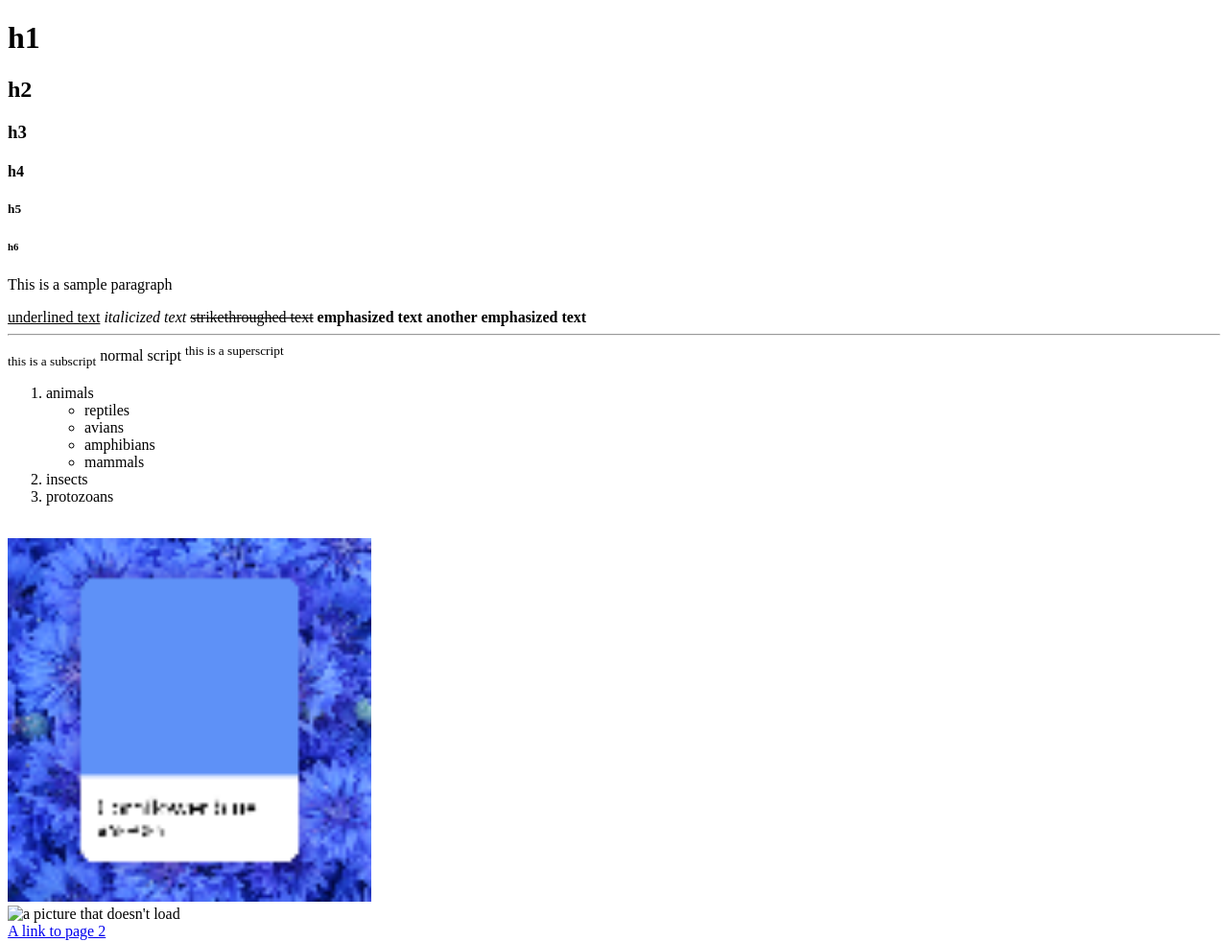
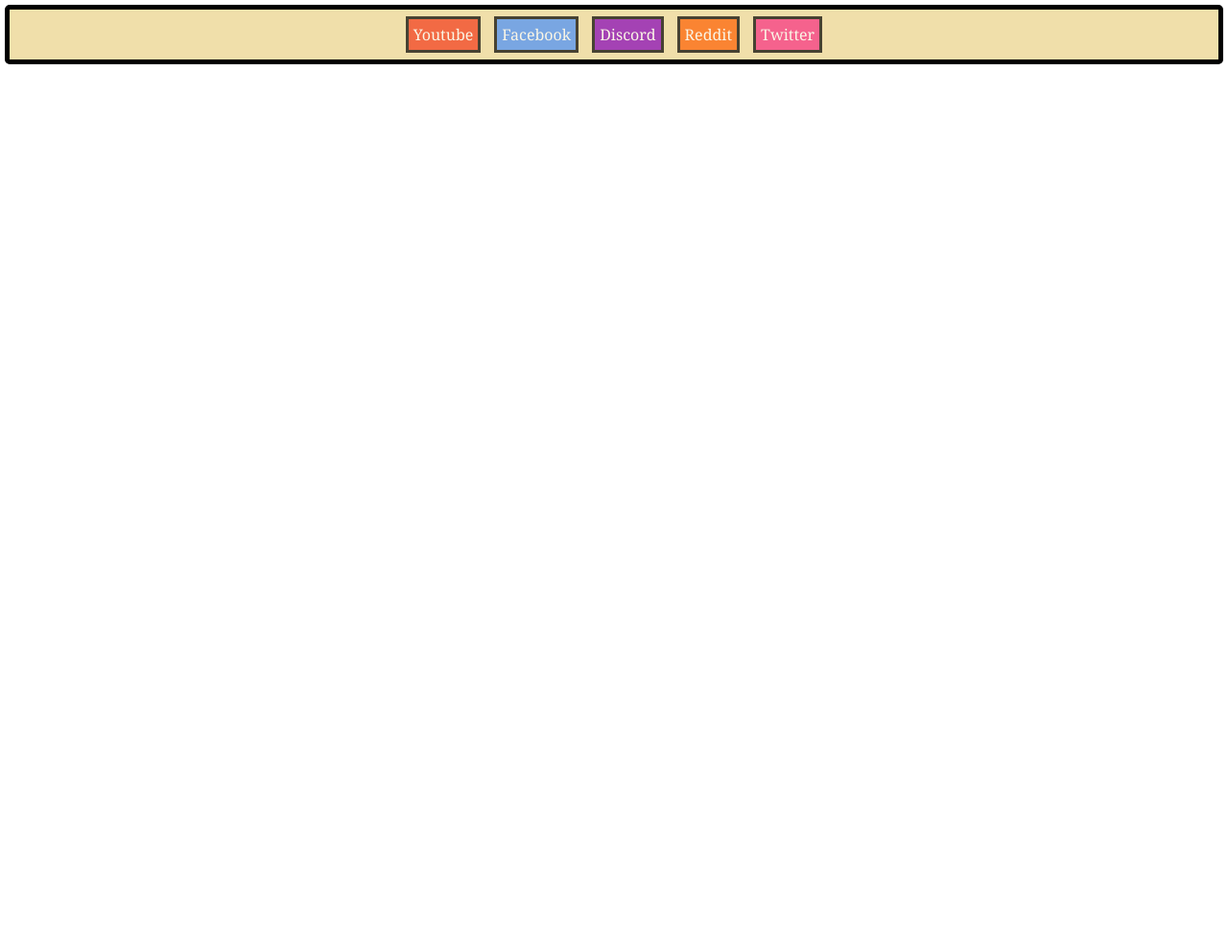
Before and after one commit to Miss-Tatiana-Pandatu/Na_tatianamargaretpandatu_q1ngfa2, a plain HTML site: page index.html in a window 1280 px wide. Shown: the whole page at 96% size. After the commit the page ends 800 px from the top, so only its background shows below. Drawn offline with Linux system fonts and the light colour scheme.

Commit message:
Add files via upload

```diff
--- a/index.html
+++ b/index.html
@@ -4,48 +4,58 @@
     <meta charset="UTF-8">
     <meta name="viewport" content="width=device-width, initial-scale=1.0">
     <title>Document</title>
+
+<style>
+*{
+    padding: 0px;
+    margin: 0px;
+}
+
+#navbar{
+    border: 5px solid black;
+    margin: 5px;
+    padding: 15px;
+    text-align: center;
+    background-color: rgb(240, 223, 170);
+}
+
+#links{
+    display: inline;
+}
+
+#navbar #links a{
+    font-family: Georgia, 'Times New Roman', Times, serif;
+    text-decoration: none;
+    padding: 5px;
+    margin: 5px;
+    border: 3px solid black;
+    opacity: 70%;
+    transition: 0.2s;
+}
+
+#navbar #links a:hover{opacity: 1; transition: 0.4s;}
+
+
+#yt{background-color: rgb(243, 58, 25); color: white;}
+#fb{background-color: rgb(71, 143, 250); color: white;}
+#dc{background-color: rgb(133, 0, 185); color: white;}
+#rd{background-color: rgb(255, 94, 0); color: white;}
+#x{background-color: rgb(248, 46, 130); color: white;}
+.rounded{border-radius: 5px;}
+
+</style>
+
 </head>
 <body>
-    <h1>h1</h1>
-    <h2>h2</h2>
-    <h3>h3</h3>
-    <h4>h4</h4>
-    <h5>h5</h5>
-    <h6>h6</h6>
 
-    <p title="this is a secret message">This is a sample paragraph</p>
-    <u>underlined text</u>
-    <i>italicized text</i>
-    <del>strikethroughed text</del>
-    <strong>emphasized text</strong>
-    <b>another emphasized text</b>
-    <hr>
+    <div id="navbar" class="rounded">
+        <div id="links"><a href="https://youtube.com" id="yt">Youtube</a></div>
+        <div id="links"><a href="https://facebook.com" id="fb">Facebook</a></div>
+        <div id="links"><a href="https://discord.com" id="dc">Discord</a></div>
+        <div id="links"><a href="https://reddit.com" id="rd">Reddit</a></div>
+        <div id="links"><a href="https://twitter.com" id="x">Twitter</a></div>
+    </div>
 
-    <!--horizontal rule-->
-    <sub>this is a subscript</sub>
-    normal script
-    <sup>this is a superscript</sup>
-    <ol>
-        <li>animals
-    <ul>
-        <li>reptiles</li>
-        <li>avians</li>
-        <li>amphibians</li>
-        <li>mammals</li>
-    </ul>
-
-        </li>
-        <li>insects</li>
-        <li>protozoans</li>
-    </ol>
-    <br><!--line break-->
-    <img src="fave color.png" alt="cornflower blue" width="30%" height="30%"><br>
-    <!--img width/height can be independent used-->
-    <img src="brokenimage.jpg" alt="a picture that doesn't load"><br>
-
-    <a href="page2.html">
-        A link to page 2
-    </a>
 
 
 </body>
```
